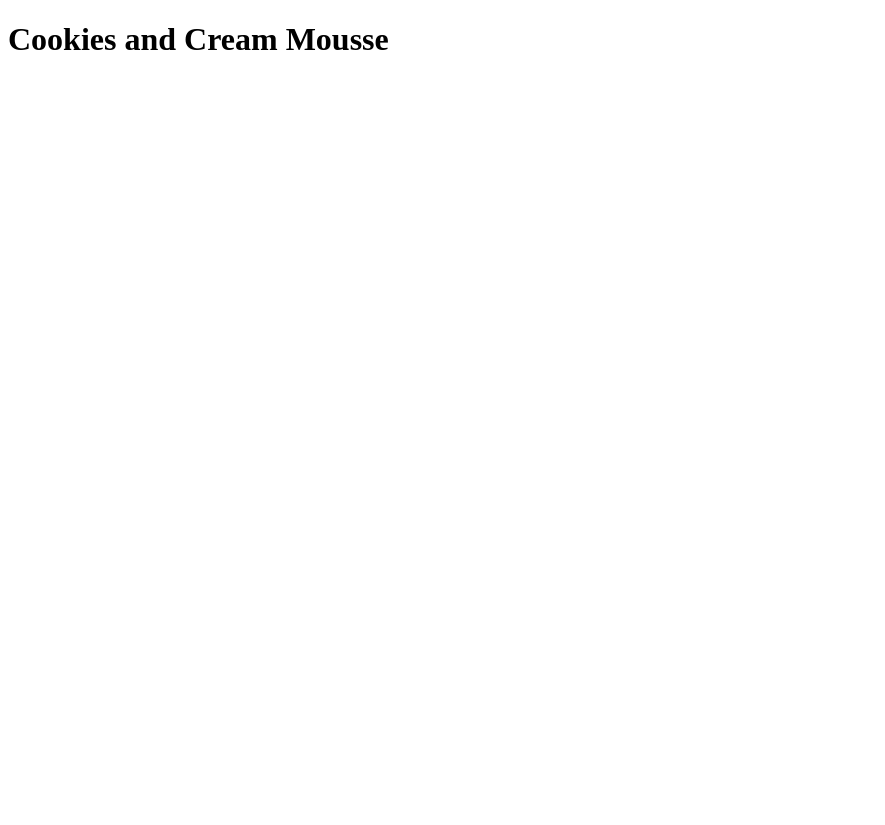
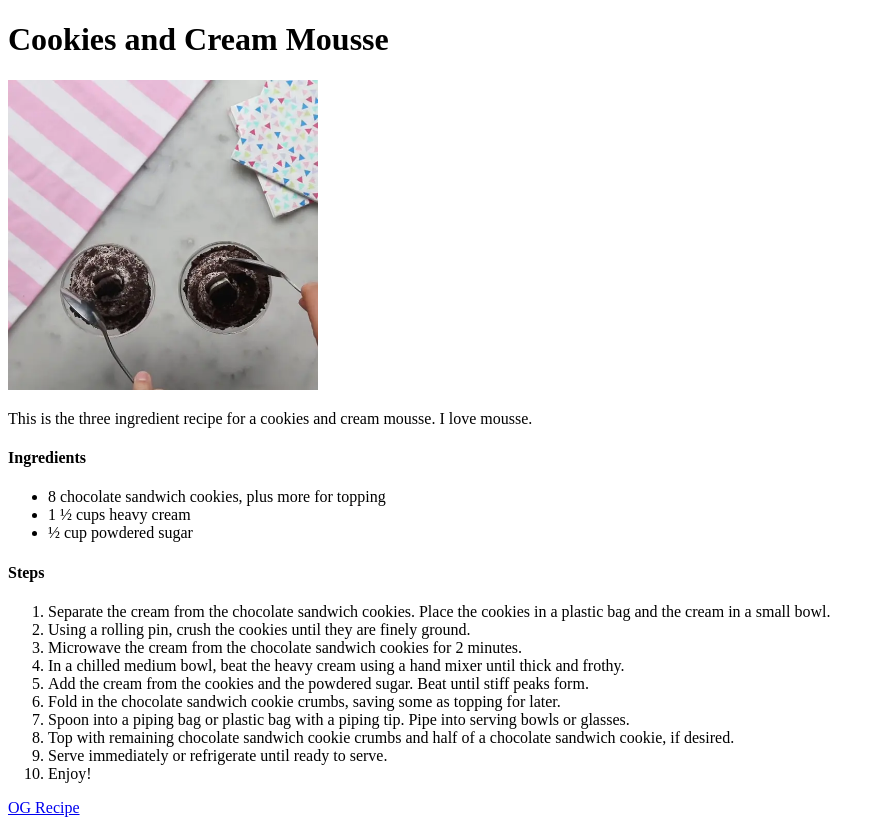
Before and after one commit to sroy6429/recipe_site, a plain HTML site: page recipes/mousse.html in a window 1280 px wide. Shown: the whole page, without its empty margins (0-885 px from the left). Before the commit the page ends 800 px from the top, so only its background shows below. Drawn offline with Linux system fonts and the light colour scheme.

Commit message:
finishing up the website

```diff
--- a/recipes/mousse.html
+++ b/recipes/mousse.html
@@ -8,7 +8,32 @@
 
     <body>
         <h1>Cookies and Cream Mousse</h1>
+        <img src="./images/dessertsfinalFB.webp" height="310" width ="310">
+        <p>
+            This is the three ingredient recipe for a cookies and cream mousse. I love mousse.
+        </p>
+        <h4>Ingredients</h4>
+        <ul>
+            <li>8 chocolate sandwich cookies, plus more for topping</li>
+            <li>1 ½ cups heavy cream</li>
+            <li>½ cup powdered sugar</li>
+        </ul>
 
+        <h4>Steps</h4>
+        <ol>
+            <li>Separate the cream from the chocolate sandwich cookies. Place the cookies in a plastic bag and the cream in a small bowl.</li>
+            <li>Using a rolling pin, crush the cookies until they are finely ground.</li>
+            <li>Microwave the cream from the chocolate sandwich cookies for 2 minutes.</li>
+            <li>In a chilled medium bowl, beat the heavy cream using a hand mixer until thick and frothy.</li>
+            <li>Add the cream from the cookies and the powdered sugar. Beat until stiff peaks form.</li>
+            <li>Fold in the chocolate sandwich cookie crumbs, saving some as topping for later.</li>
+            <li>Spoon into a piping bag or plastic bag with a piping tip. Pipe into serving bowls or glasses.</li>
+            <li>Top with remaining chocolate sandwich cookie crumbs and half of a chocolate sandwich cookie, if desired.</li>
+            <li>Serve immediately or refrigerate until ready to serve.</li>
+            <li>Enjoy!</li>
+        </ol>
+
+        <a href="https://tasty.co/recipe/cookies-and-cream-mousse">OG Recipe</a>
     </body>
 
 
```
Also changed, not shown: index.html (+6 -3 lines), recipes/creme_brulee.html (+25 -0 lines), recipes/rasp_drink.html (+20 -0 lines), recipes/images/106358.webp (added), recipes/images/BFV456773IngredientCocktailsFBV2.webp (added), recipes/images/Creme-Brulee_8-SQ.webp (added), recipes/images/dessertsfinalFB.webp (added).
